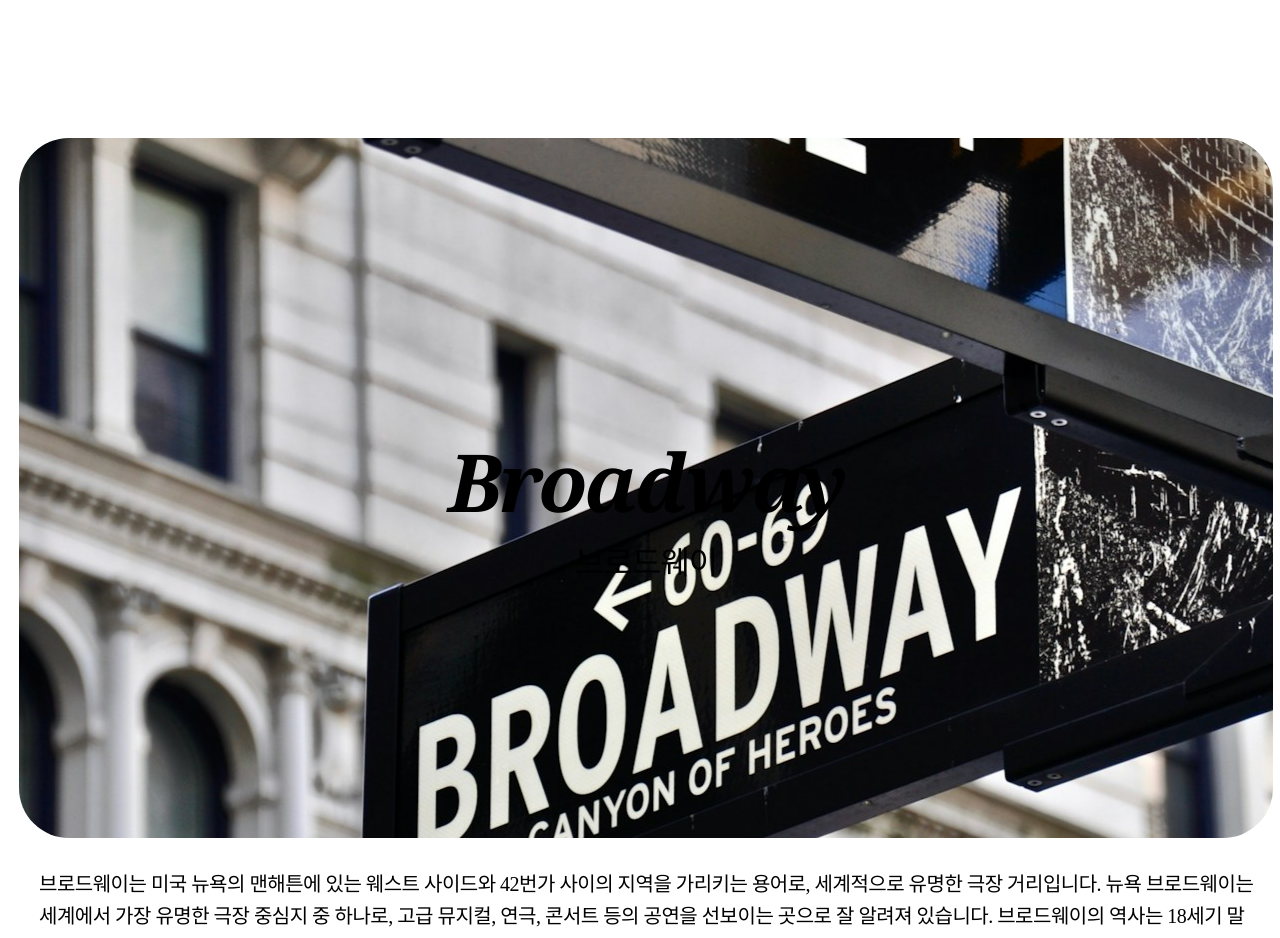
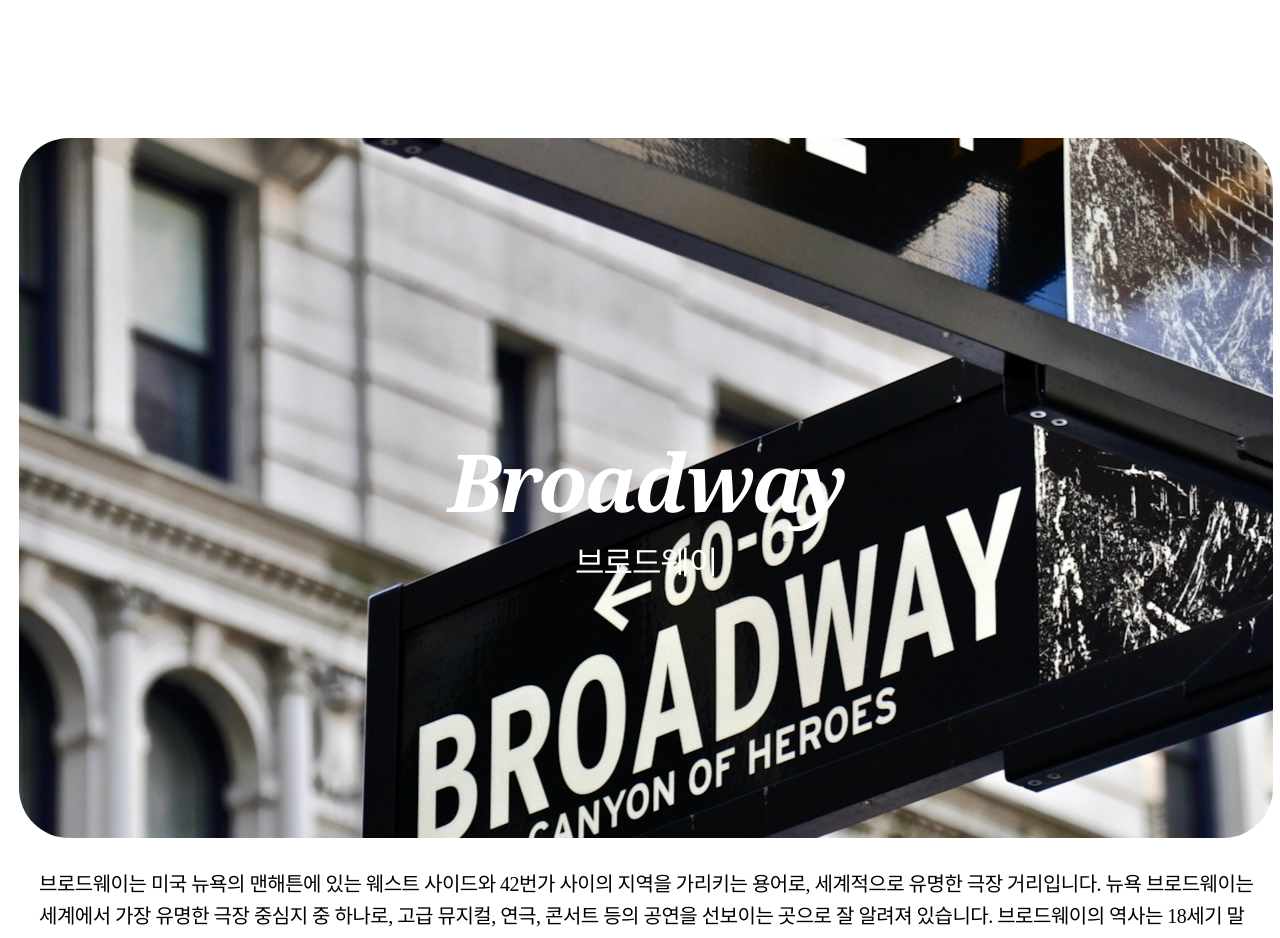
Before and after one commit to viblerud/cityofart, a plain HTML site: page page2.html in a window 1280 px wide. Shown: the part 6240-7178 px from the top of the page. Drawn offline with Linux system fonts and the light colour scheme.

Commit message:
Update page2.html

```diff
--- a/page2.html
+++ b/page2.html
@@ -133,6 +133,9 @@
             font-size: 32px;
             letter-spacing: -1px;
             padding-top: 0.1rem;
+        }
+        #main_contents_2 h3, #main_contents_2 p {
+            color: white;
         }
 
 
```
